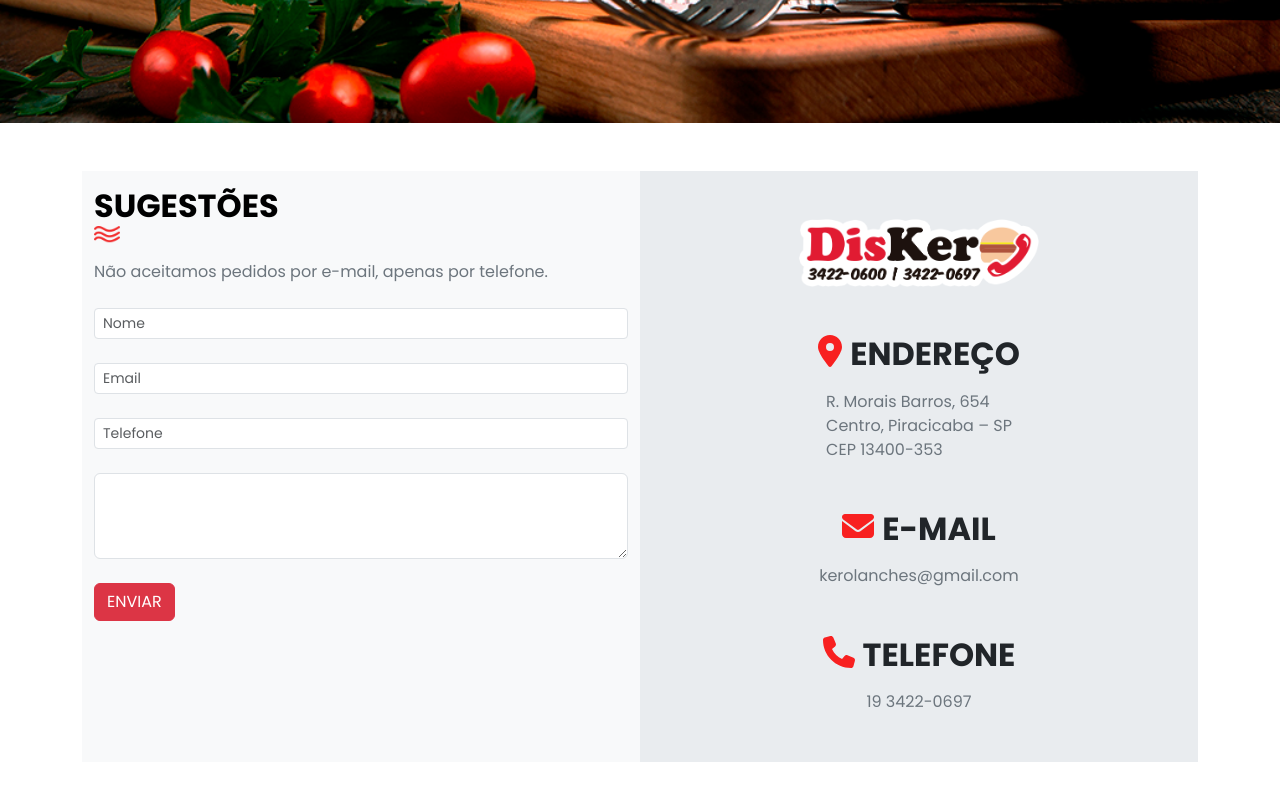
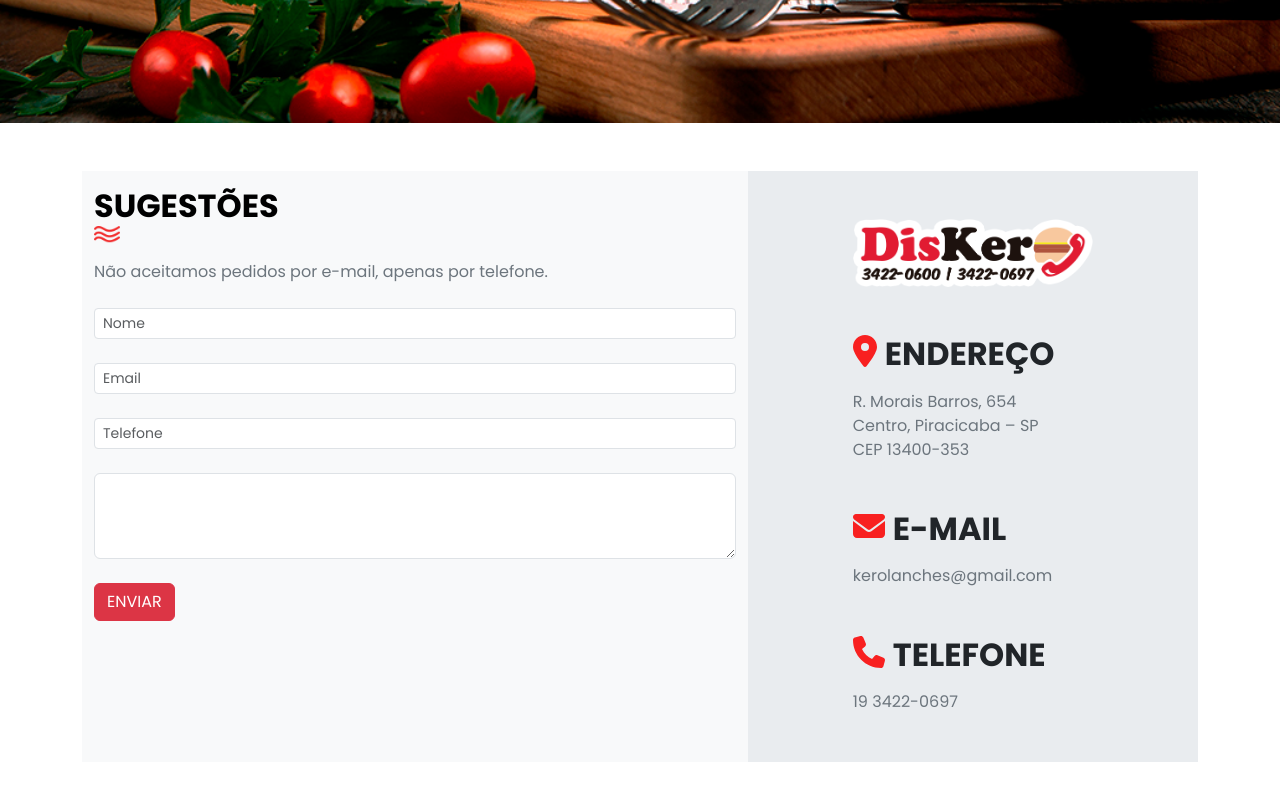
Before and after one commit to AliSanches/LanchoneteWebsite-Frontend, a React (Vite) app: page / in a window 1280 px wide. Shown: the part 2181-2981 px from the top of the page. Built offline with nearby package versions, Linux system fonts and the light colour scheme.

Commit message:
Fix - SectionSegestao - Frontend

```diff
--- /dev/null
+++ b/src/pages/SectionSugestao/SectionSugestao.css
@@ -0,0 +1,5 @@
+@media (min-width: 992px) {
+  .container-direita-section-sugestao {
+    width: 750px !important;
+  }
+}
--- a/src/pages/SectionSugestao/SectionSugestao.tsx
+++ b/src/pages/SectionSugestao/SectionSugestao.tsx
@@ -10,6 +10,8 @@ import {
   faEnvelope,
   faPhone,
 } from "@fortawesome/free-solid-svg-icons";
+
+import "./SectionSugestao.css";
 
 export const SectionSugestao = () => {
   return (
@@ -37,7 +39,8 @@ export const SectionSugestao = () => {
             </div>
           </Form>
         </div>
-        <div className="container  bg-body-secondary d-lg-flex flex-lg-column align-items-center">
+        <div className="container container-direita-section-sugestao justify-content-center bg-body-secondary d-lg-flex flex-lg-column align-items-center">
+          <div>
             <div className="my-5">
               <img src={logo} alt={logo} style={{ width: "240px" }} />
             </div>
@@ -67,7 +70,9 @@ export const SectionSugestao = () => {
               <h2 className="fw-bold">E-MAIL</h2>
             </div>
 
-          <div className="text-secondary mb-5 mt-2">kerolanches@gmail.com</div>
+            <div className="text-secondary mb-5 mt-2">
+              kerolanches@gmail.com
+            </div>
 
             <div className="d-flex gap-2">
               <FontAwesomeIcon
@@ -82,5 +87,6 @@ export const SectionSugestao = () => {
           </div>
         </div>
       </div>
+    </div>
   );
 };
```
Lines whose indentation alone changed are shown as unchanged.
